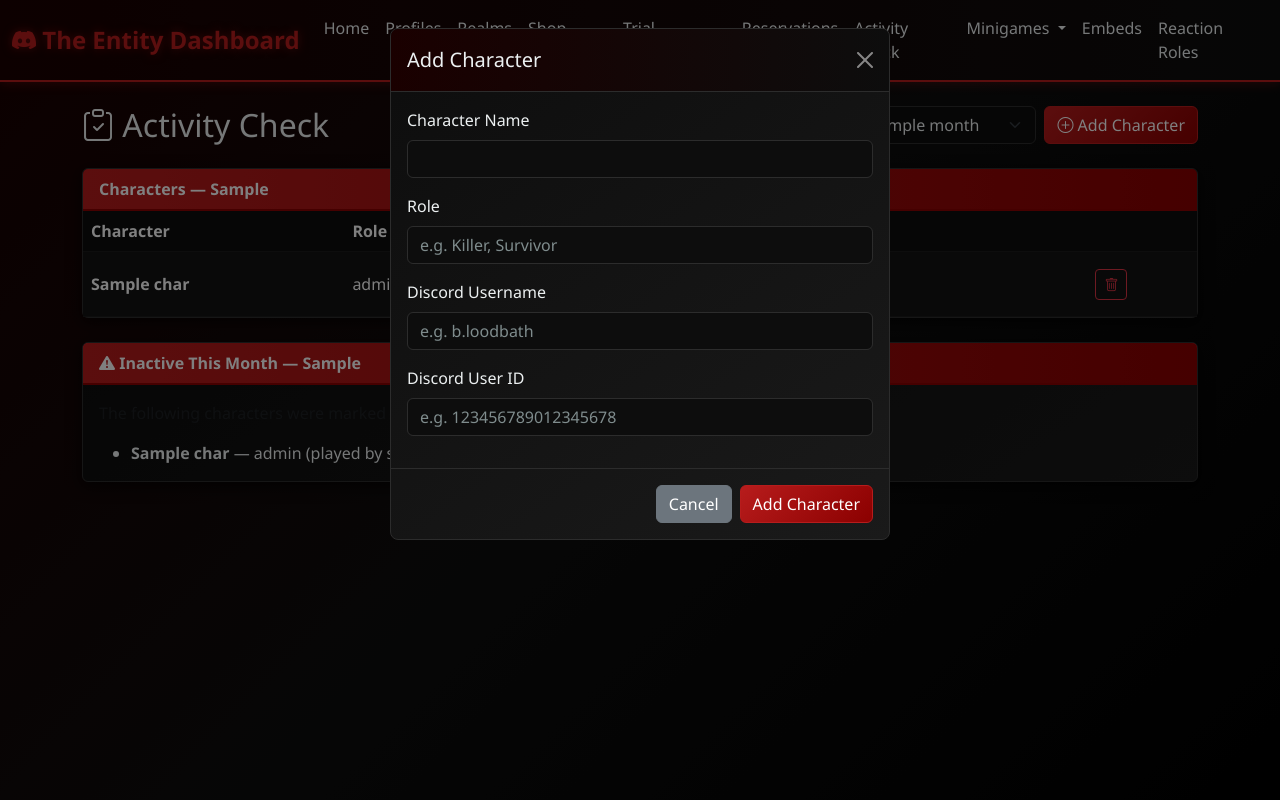
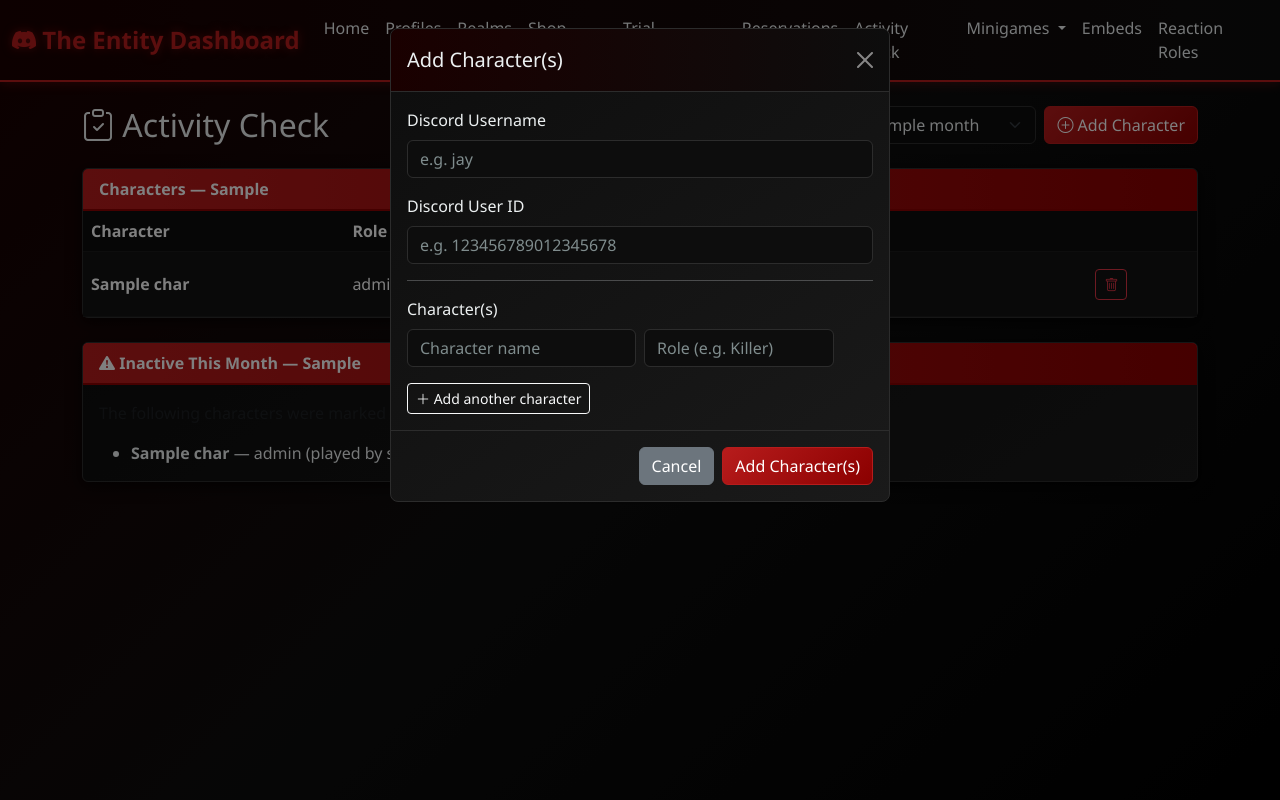
Before and after one commit to mothsnyx/entity, a Flask app: template templates/activity_check.html in a window 1280 px wide, after a click on "Add Character". Run offline with Flask 3, Linux system fonts and the light colour scheme; the template is opened without the code that fills it: most values are stand-ins (such as "Sample title", 1, 10 or a date in 2020); some libraries are stand-ins or nearby versions.

Commit message:
Update add character modal for multiple characters

```diff
--- a/templates/activity_check.html
+++ b/templates/activity_check.html
@@ -156,36 +156,60 @@
 <div class="modal fade" id="addCharacterModal" tabindex="-1">
     <div class="modal-dialog">
         <div class="modal-content">
-            <form method="POST" action="{{ url_for('add_activity_character') }}">
+            <form method="POST" action="{{ url_for('add_activity_character') }}" id="addCharacterForm">
                 <div class="modal-header">
-                    <h5 class="modal-title">Add Character</h5>
+                    <h5 class="modal-title">Add Character(s)</h5>
                     <button type="button" class="btn-close" data-bs-dismiss="modal"></button>
                 </div>
                 <div class="modal-body">
                     <input type="hidden" name="month" value="{{ selected_month }}">
                     <div class="mb-3">
-                        <label class="form-label">Character Name</label>
-                        <input type="text" name="character_name" class="form-control" required>
-                    </div>
-                    <div class="mb-3">
-                        <label class="form-label">Role</label>
-                        <input type="text" name="role" class="form-control" placeholder="e.g. Killer, Survivor">
-                    </div>
-                    <div class="mb-3">
                         <label class="form-label">Discord Username</label>
-                        <input type="text" name="discord_username" class="form-control" placeholder="e.g. b.loodbath">
+                        <input type="text" name="discord_username" class="form-control" placeholder="e.g. jay">
                     </div>
                     <div class="mb-3">
                         <label class="form-label">Discord User ID</label>
                         <input type="text" name="discord_user_id" class="form-control" placeholder="e.g. 123456789012345678">
                     </div>
+                    <hr>
+                    <label class="form-label">Character(s)</label>
+                    <div id="characterRows">
+                        <div class="row g-2 mb-2 character-row">
+                            <div class="col-6">
+                                <input type="text" name="character_name[]" class="form-control" placeholder="Character name" required>
+                            </div>
+                            <div class="col-5">
+                                <input type="text" name="role[]" class="form-control" placeholder="Role (e.g. Killer)">
+                            </div>
+                            <div class="col-1 d-flex align-items-center">
+                                <button type="button" class="btn btn-sm btn-outline-danger remove-row-btn" style="visibility:hidden;">
+                                    <i class="bi bi-x"></i>
+                                </button>
+                            </div>
+                        </div>
+                    </div>
+                    <button type="button" class="btn btn-sm btn-outline-light mt-2" id="addRowBtn">
+                        <i class="bi bi-plus-lg"></i> Add another character
+                    </button>
                 </div>
                 <div class="modal-footer">
                     <button type="button" class="btn btn-secondary" data-bs-dismiss="modal">Cancel</button>
-                    <button type="submit" class="btn btn-primary">Add Character</button>
+                    <button type="submit" class="btn btn-primary">Add Character(s)</button>
                 </div>
             </form>
         </div>
     </div>
 </div>
+
+<script>
+document.getElementById('addRowBtn').addEventListener('click', function() {
+    const rows = document.getElementById('characterRows');
+    const newRow = rows.querySelector('.character-row').cloneNode(true);
+    newRow.querySelectorAll('input').forEach(input => input.value = '');
+    const removeBtn = newRow.querySelector('.remove-row-btn');
+    removeBtn.style.visibility = 'visible';
+    removeBtn.addEventListener('click', function() { newRow.remove(); });
+    rows.appendChild(newRow);
+});
+</script>
 {% endblock %}
```
